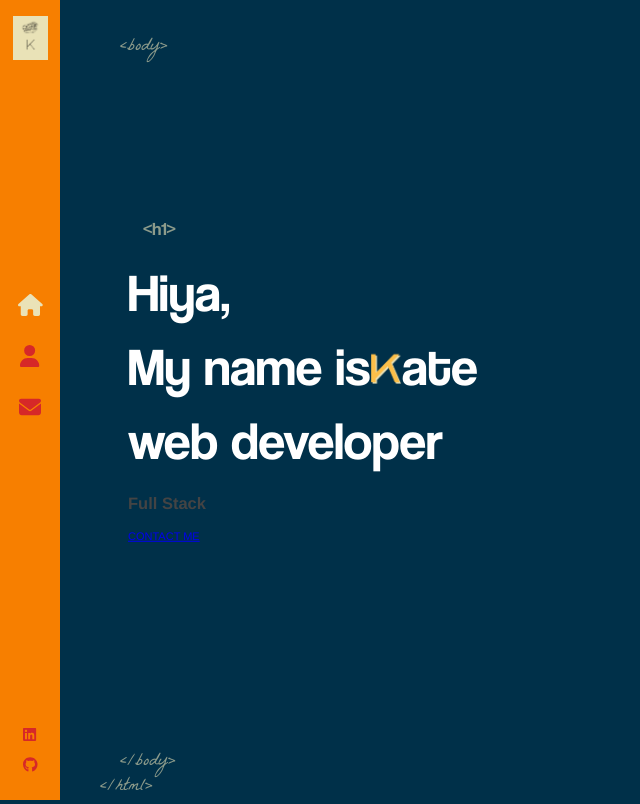
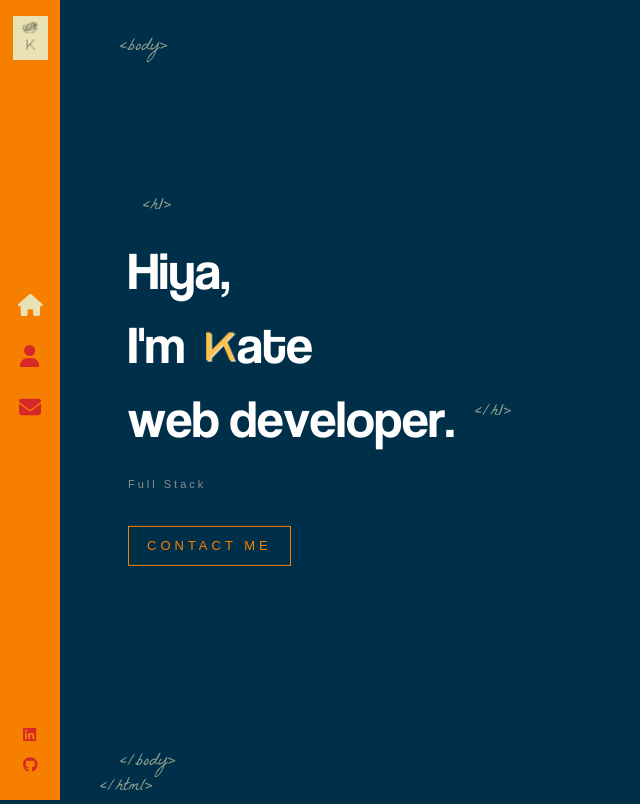
Before and after one commit to katepatch/React-Portfolio, a React (Create React App) app: page / in a window 1280 px wide. Shown: the whole page, without its empty margins (0-640 px from the left). Built offline with nearby package versions, Linux system fonts and the light colour scheme.

Commit message:
working on home page and adding cool animations..  also starting the logo files and putting in a place holder for now

```diff
--- a/src/App.scss
+++ b/src/App.scss
@@ -4,14 +4,14 @@ $primary-color: #ffd700;
 
 @font-face {
   font-family: 'Helvetica Neue';
-  src: url('./assets/fonts/helvetica-neu.ttf') format ('ttf');
+  src: url('./assets/fonts/helvetica-neu.ttf') format('ttf');
   font-weight: normal;
   font-style: normal;
 }
 
 @font-face {
   font-family: 'La Belle Aurore';
-  src: url('./assets/fonts/LaBelleAurore.woff2') format ('woff2'),
+  src: url('./assets/fonts/LaBelleAurore.woff2') format('woff2'),
   url('./assets/fonts/LaBelleAurore.woff') format('woff');
   font-weight: normal;
   font-style: normal;
@@ -19,7 +19,7 @@ $primary-color: #ffd700;
 
 @font-face {
   font-family: 'Coolvetica';
-  src: url('./assets/fonts/CoolveticaRg-Regular.woff2') format ('woff2'),
+  src: url('./assets/fonts/CoolveticaRg-Regular.woff2') format('woff2'),
     url('./assets/fonts/CoolveticaRg-Regular.woff') format('woff');
   font-weight: normal;
   font-style: normal;
--- /dev/null
+++ b/src/components/AnimatedLetters/index.js
@@ -0,0 +1,17 @@
+import './index.scss';
+
+const AnimatedLetters =({ letterClass, strArray, idx }) => {
+    return (
+        <span>
+            {
+                strArray.map((char, i) =>(
+                    <span key={char + i} className={`${letterClass} _${i + idx}`}>
+                        {char}
+                    </span>
+                ))
+            }
+        </span>
+    )
+};
+
+export default AnimatedLetters
--- /dev/null
+++ b/src/components/AnimatedLetters/index.scss
@@ -0,0 +1,24 @@
+.text-animate {
+    display: inline-block;
+    opacity: 0;
+    animation: bounceIn 1s 1s;
+    animation-fill-mode: forwards;
+    min-width: 10px;
+}
+
+.text-animate-hover {
+    min-width: 10px;
+    display: inline-block;
+    animation-fill-mode: both;
+
+    &:hover {
+        animation: rubberBand 1s;
+        color: #D62828;
+    }
+}
+
+@for $i from 1 through 35 {
+    .text-animate._#{$i} {
+        animation-delay: #{$i / 10}s;
+    }
+}
--- /dev/null
+++ b/src/components/Home/Logo/index.js
@@ -0,0 +1,6 @@
+import './index.scss';
+import LogoK from '../../../assets/images/ktitle.png';
+
+const Logo = () => 'Hi There'
+
+export default Logo
--- a/src/components/Home/index.js
+++ b/src/components/Home/index.js
@@ -1,18 +1,40 @@
+import { useEffect, useState } from 'react'
 import LogoTitle from '../../assets/images/ktitle.png';
 import { Link } from 'react-router-dom';
+//import Loader from 'react-loaders'
 import './index.scss';
+import AnimatedLetters from '../AnimatedLetters';
 
 const Home = () => {
+    const [letterClass, setLetterClass] = useState('text-animate')
+    const nameArray = ['a', 't', 'e']
+    const jobArray = ['w', 'e', 'b', '', 'd', 'e', 'v', 'e', 'l', 'o', 'p', 'e', 'r', '.']
 
+    useEffect(() => {
+        return setLetterClass(() => {
+            setLetterClass('text-animate-hover')
+        }, 4000)
+    }, [])
 
     return (
         <div className="container home-page">
             <div className="text-zone">
-                <h1>Hiya, <br /> My name is
+                <h1>
+                <span className={letterClass}>H</span>
+                <span className={`${letterClass} _12`}>i</span>
+                <span className={`${letterClass} _13`}>y</span>
+                <span className={`${letterClass} _14`}>a,</span>
+                <br />
+                <span className={`${letterClass} _15`}>I</span>
+                <span className={`${letterClass} _16`}>'m</span>
                 <img src={LogoTitle} alt="developer" />
-                ate
+                <AnimatedLetters letterClass={letterClass}
+                strArray={nameArray}
+                idx={15} />
                 <br />
-                web developer
+                <AnimatedLetters letterClass={letterClass}
+                strArray={jobArray}
+                idx={15} />
                 </h1>
                 <h2>Full Stack</h2>
                 <Link to="/contact" className='flat-button'>CONTACT ME</Link>
--- a/src/components/Home/index.scss
+++ b/src/components/Home/index.scss
@@ -9,6 +9,7 @@
         max-height: 90%;
 
     }
+
     h1 {
         color: #ffffff;
         font-size: 53px;
@@ -18,7 +19,7 @@
 
         &::before {
             content: '<h1>';
-            font-family: 'La Belle Aurore' cursive;
+            font-family: 'La Belle Aurore';
             color: #eae2b7;
             font-size: 18px;
             position: absolute;
@@ -28,11 +29,54 @@
         }
 
         &::after {
-            content: ''
+            content: '</h1>';
+            font-family: 'La Belle Aurore';
+            color: #eae2b7;
+            font-size: 18px;
+            position: absolute;
+            margin-top: 18px;
+            margin-left: 20px;
+            animation: fadeIn 1s 1.7s backwards;
+            opacity: 0.6;
         }
 
         img {
-            width: 32px
+            width: 32px;
+            margin-left: 20px;
+            opacity: 0;
+            height: auto;
+            animation: rotateIn 1s linear both;
+            animation-delay: 1.4s;
         }
     }
 }
+
+h2 {
+    color: #8d8d8d;
+    margin-top: 20px;
+    font-weight: 400;
+    font-size: 11px;
+    font-family: sans-serif;
+    letter-spacing: 3px;
+    animation: fadeIn 1s 1.8s backwards;
+}
+
+.flat-button {
+    color: #F77F00;
+    font-size: 13px;
+    font-weight: 400;
+    font-family: sans-serif;
+    letter-spacing: 4px;
+    text-decoration: none;
+    padding: 10px 18px;
+    border: 1px solid #F77F00;
+    margin-top: 25px;
+    float: left;
+    animation: fadeIn 1s 1.8s backwards;
+    white-space: nowrap;
+
+    &:hover {
+        background: #FCBF49;
+        color: black;
+    }
+}
--- a/src/components/layouts/index.scss
+++ b/src/components/layouts/index.scss
@@ -16,7 +16,7 @@
     bottom: 0;
     left: 120px;
     font-size: 18px;
-    font-family: 'La Belle Aurore', cursive;
+    font-family: 'La Belle Aurore';
 }
 
 .bottom-tag-html {
```
Also changed, not shown: src/assets/images/Kate-1.png (deleted), src/assets/images/katelogo1.png (deleted), src/components/Home/Logo/index.scss (added).
